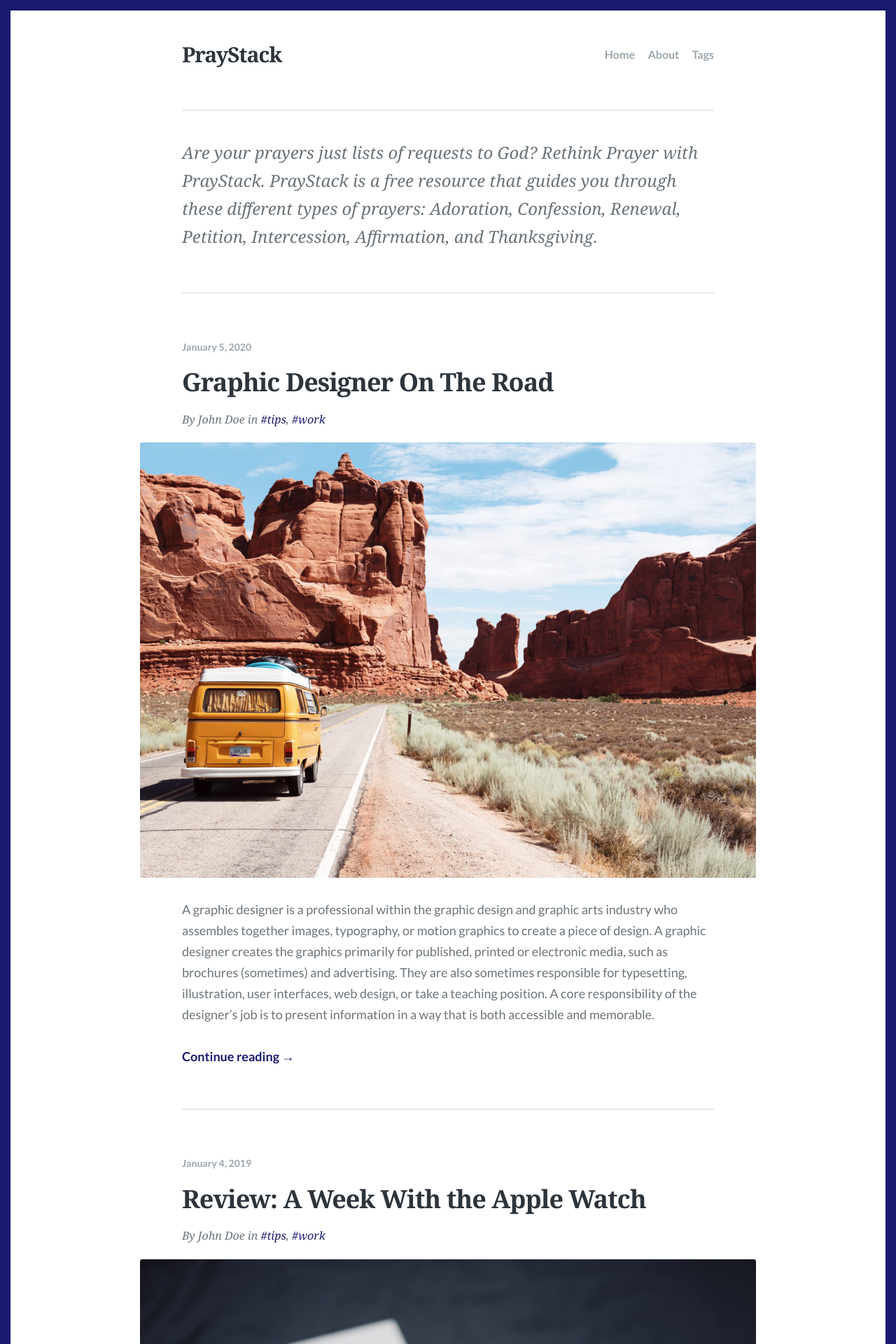
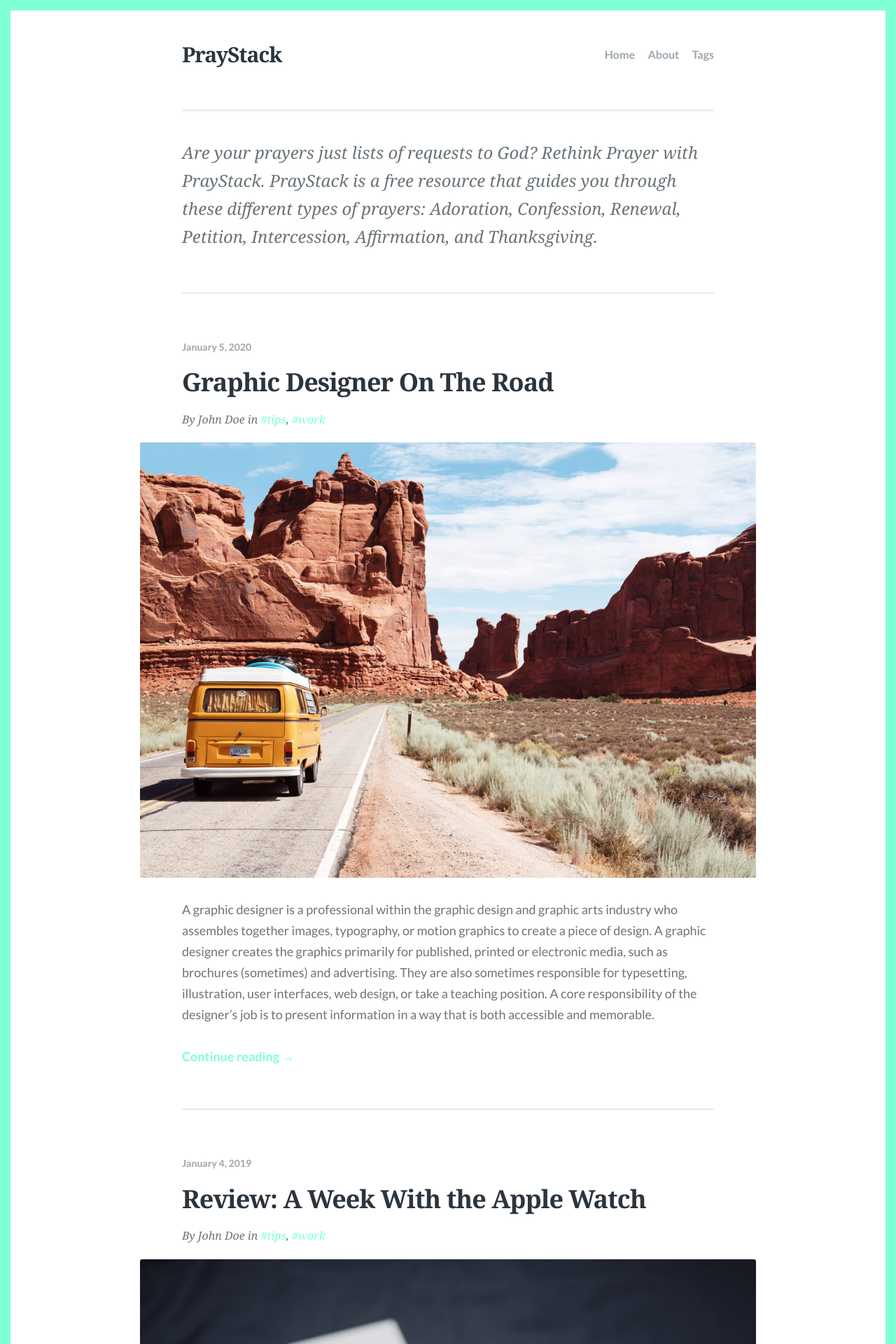
Before and after one commit to jsantiago611/wonderful-bee, a Jekyll site: the page built from index.html, in a window 1280 px wide. Shown: the top 1920 px of the page at 70% size. Built offline with Jekyll 4.4.1, drawn with Linux system fonts in a browser that asks for light colours; some web fonts are replaced; the list of posts is cut into pages by our own code.

Commit message:
Update from Forestry.io jsantiago611 updated _config.yml

```diff
--- a/_config.yml
+++ b/_config.yml
@@ -1,5 +1,5 @@
 ---
-accent_color: "#191970"
+accent_color: "#7FFFD4"
 lang: en-US
 title: PrayStack
 description: 'Are your prayers just lists of requests to God? Rethink Prayer with
```
